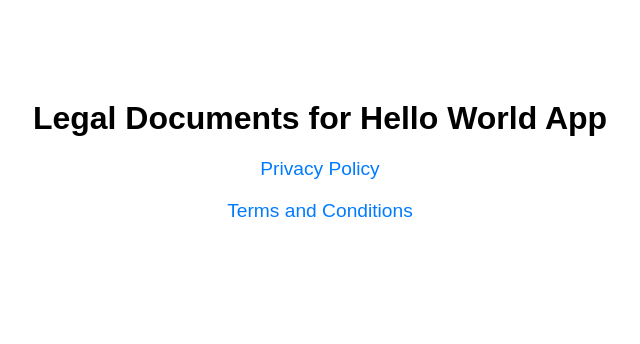
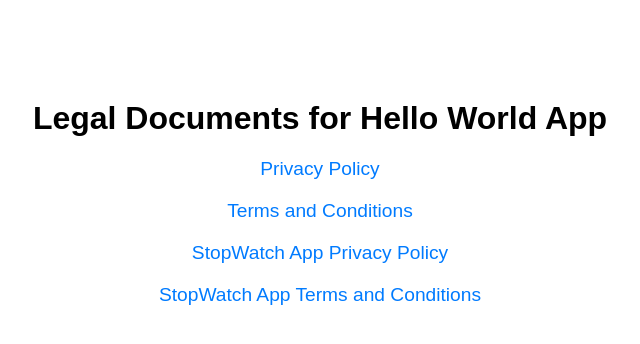
Before and after one commit to TutorialsAndroid/hello-world, a plain HTML site: page index.html in a window 1280 px wide. Shown: the whole page, without its empty margins (320-960 px from the left). Drawn offline with Linux system fonts and the light colour scheme.

Commit message:
Update index.html

```diff
--- a/index.html
+++ b/index.html
@@ -14,5 +14,7 @@
     <h1>Legal Documents for Hello World App</h1>
     <a href="policy.html">Privacy Policy</a>
     <a href="terms.html">Terms and Conditions</a>
+    <a href="stopwatch_policy.html">StopWatch App Privacy Policy</a>
+    <a href="stopwatch_terms.html">StopWatch App Terms and Conditions</a>
 </body>
 </html>
```
